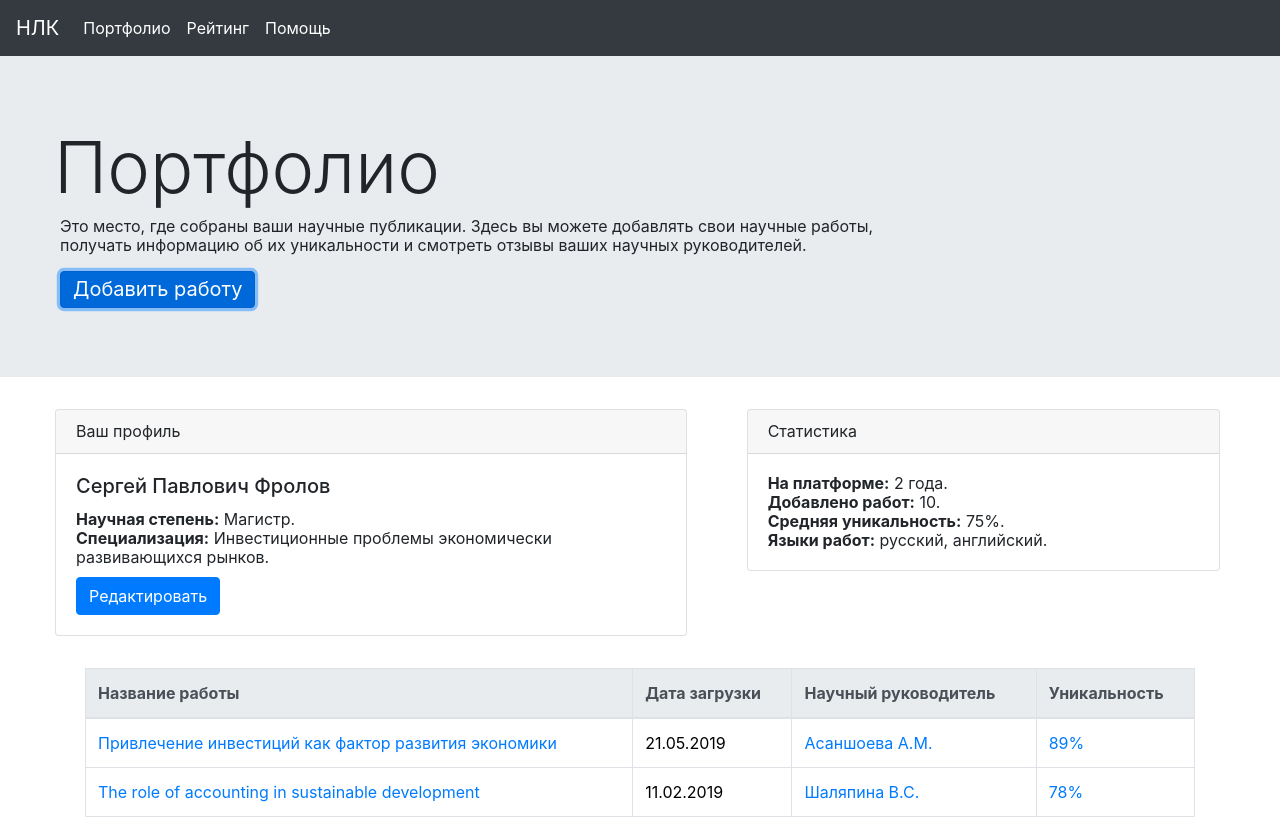
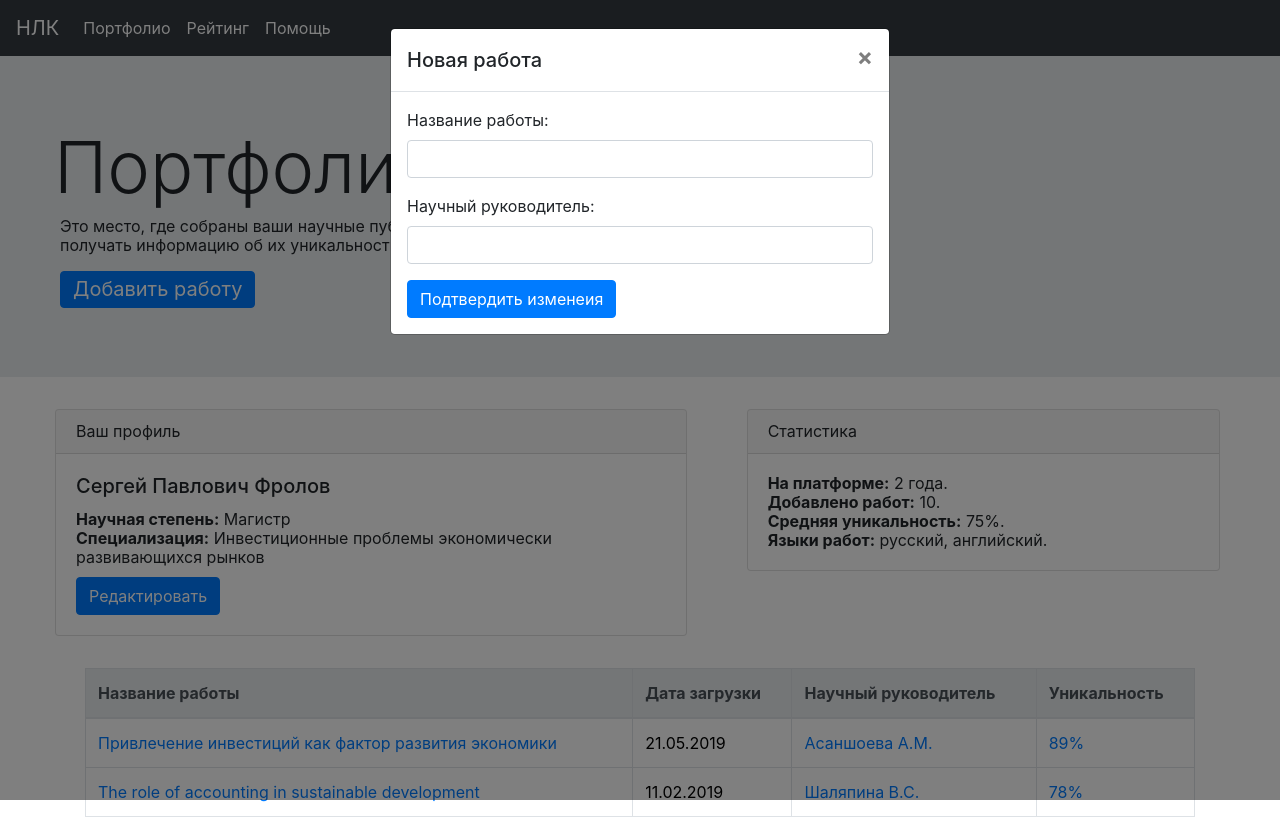
Before and after one commit to NikishaninRO/personal-account-layout, a React (Create React App) app: page / in a window 1280 px wide. Both pictures are taken after a click on the button "Добавить работу". Built offline with nearby package versions, Linux system fonts and the light colour scheme.

Commit message:
add profile state

```diff
--- a/src/App.js
+++ b/src/App.js
@@ -1,17 +1,35 @@
-import React from "react";
+import React, { useState } from "react";
 import Navbar from "./Navbar";
 import Jumbotrom from "./Jumbotrom";
 import CardProfile from "./CardProfile";
 import CardStats from "./CardStats";
 import Table from "./Table";
+import $ from "jquery";
+import { profileInfo } from "./accountDate";
 
 export default function App() {
+  const [profile, setProfile] = useState(profileInfo);
+
+  function handleSubmit(event) {
+    const e = event.target;
+    const fields = e.querySelectorAll("input");
+    setProfile({
+      name: fields[0].value,
+      scientificDegree: fields[1].value,
+      specialization: fields[2].value,
+    });
+
+    event.preventDefault();
+
+    $("#cardProfileModal").modal("hide");
+  }
+
   return (
     <>
       <Navbar />
       <Jumbotrom />
-      <div className="row" style ={{width: "100%"}}>
-        <CardProfile />
+      <div className="row" style={{ width: "100%" }}>
+        <CardProfile profileInfo={profile} handleSubmit={handleSubmit} />
         <CardStats />
       </div>
       <Table />
--- a/src/CardProfile.js
+++ b/src/CardProfile.js
@@ -1,18 +1,28 @@
+/* eslint-disable react/prop-types */
 import React from "react";
 import "./CardProfile.css";
+import CardProfileModal from "./CardProfileModal";
 
-export default function CardProfile() {
+export default function CardProfile(props) {
   return (
     <div className="col-lg-7 col-md-7 col-sm-12">
       <div className="card profile">
         <div className="card-header">Ваш профиль</div>
         <div className="card-body">
-          <h5 className="card-title">Сергей Павлович Фролов</h5>
+          <h5 className="card-title">{props.profileInfo.name}</h5>
           <div className="card-text">
-            <span className="title">Научная степень:</span> Магистр. <br />
-            <span className="title">Специализация:</span> Инвестиционные
-            проблемы экономически развивающихся рынков. <br />
-            <button className="btn btn-primary">Редактировать</button>
+            <span className="title">Научная степень:</span>{" "}
+            {props.profileInfo.scientificDegree} <br />
+            <span className="title">Специализация:</span>{" "}
+            {props.profileInfo.specialization} <br />
+            <button
+              className="btn btn-primary"
+              data-toggle="modal"
+              data-target="#cardProfileModal"
+            >
+              Редактировать
+            </button>
+            <CardProfileModal profileInfo={props.profileInfo} handleSubmit={props.handleSubmit}/>
           </div>
         </div>
       </div>
--- /dev/null
+++ b/src/CardProfileModal.js
@@ -0,0 +1,41 @@
+/* eslint-disable react/prop-types */
+import React from "react";
+import CardProfileModalForm from "./CardProfileModalForm";
+
+export default function CardProfileModal(props) {
+  return (
+    <div
+      className="modal fade"
+      id="cardProfileModal"
+      data-backdrop="static"
+      data-keyboard="false"
+      tabIndex="-1"
+      aria-labelledby="cardProfileModalLabel"
+      aria-hidden="true"
+    >
+      <div className="modal-dialog">
+        <div className="modal-content">
+          <div className="modal-header">
+            <h5 className="modal-title" id="cardProfileModalLabel">
+              Изменение профиля
+            </h5>
+            <button
+              type="button"
+              className="close"
+              data-dismiss="modal"
+              aria-label="Close"
+            >
+              <span aria-hidden="true">&times;</span>
+            </button>
+          </div>
+          <div className="modal-body">
+            <CardProfileModalForm
+              profileInfo={props.profileInfo}
+              onSubmit={props.handleSubmit}
+            />
+          </div>
+        </div>
+      </div>
+    </div>
+  );
+}
--- /dev/null
+++ b/src/CardProfileModalForm.js
@@ -0,0 +1,39 @@
+/* eslint-disable react/prop-types */
+import React from "react";
+
+export default function CardProfileModalForm(props) {
+  return (
+    <form onSubmit={props.onSubmit}>
+      <div className="form-group">
+        <label className="form-label">ФИО:</label>
+        <input
+          type="text"
+          className="form-control"
+          defaultValue={props.profileInfo.name}
+          required
+        ></input>
+      </div>
+      <div className="form-group">
+        <label className="form-label">Научная степень:</label>
+        <input
+          type="text"
+          className="form-control"
+          defaultValue={props.profileInfo.scientificDegree}
+          required
+        ></input>
+      </div>
+      <div className="form-group">
+        <label className="form-label">Специализация:</label>
+        <input
+          type="text"
+          className="form-control"
+          defaultValue={props.profileInfo.specialization}
+          required
+        ></input>
+      </div>
+      <button type="submit" className="btn btn-primary">
+        Подтвердить изменеия
+      </button>
+    </form>
+  );
+}
--- a/src/Jumbortom.css
+++ b/src/Jumbortom.css
@@ -19,7 +19,7 @@
   margin-bottom: 16px;
 }
 
-.container-fluid.jumbotrom .btn {
+.container-fluid.jumbotrom .btn.jumbotrom {
   font-size: 20px;
   line-height: 23px;
   margin-left: 55px;
--- a/src/Jumbotrom.js
+++ b/src/Jumbotrom.js
@@ -1,5 +1,6 @@
 import React from "react";
 import "./Jumbortom.css";
+import JumbortomModal from "./JumbotromModal";
 
 export default function Jumbotrom() {
   return (
@@ -10,7 +11,8 @@ export default function Jumbotrom() {
         добавлять свои научные работы, получать информацию об их уникальности и
         смотреть отзывы ваших научных руководителей.
       </p>
-      <button className="btn btn-primary">Добавить работу</button>
+      <button type="button" className="btn btn-primary jumbotrom" data-toggle="modal" data-target="#jumbotromModal">Добавить работу</button>
+      <JumbortomModal />
     </div>
   );
 }
--- /dev/null
+++ b/src/JumbotromModal.js
@@ -0,0 +1,37 @@
+import React from "react";
+import JumbotromModalForm from "./JumbotromModalForm";
+
+export default function JumbotromModal() {
+  return (
+    <div
+      className="modal fade"
+      id="jumbotromModal"
+      data-backdrop="static"
+      data-keyboard="false"
+      tabIndex="-1"
+      aria-labelledby="jumbotromModalLabel"
+      aria-hidden="true"
+    >
+      <div className="modal-dialog">
+        <div className="modal-content">
+          <div className="modal-header">
+            <h5 className="modal-title" id="jumbotromModalLabel">
+              Новая работа
+            </h5>
+            <button
+              type="button"
+              className="close"
+              data-dismiss="modal"
+              aria-label="Close"
+            >
+              <span aria-hidden="true">&times;</span>
+            </button>
+          </div>
+          <div className="modal-body">
+            <JumbotromModalForm />
+          </div>
+        </div>
+      </div>
+    </div>
+  );
+}
--- /dev/null
+++ b/src/JumbotromModalForm.js
@@ -0,0 +1,29 @@
+import React from "react";
+
+export default function JumbotromModalForm() {
+  return (
+    <form>
+      <div className="form-group">
+        <label className="form-label">Название работы:</label>
+        <input
+          type="text"
+          className="form-control"
+          defaultValue={""}
+          required
+        ></input>
+      </div>
+      <div className="form-group">
+        <label className="form-label">Научный руководитель:</label>
+        <input
+          type="text"
+          className="form-control"
+          defaultValue={""}
+          required
+        ></input>
+      </div>
+      <button type="submit" className="btn btn-primary">
+        Подтвердить изменеия
+      </button>
+    </form>
+  );
+}
--- /dev/null
+++ b/src/accountDate.js
@@ -0,0 +1,5 @@
+export const profileInfo = {
+    name: "Сергей Павлович Фролов",
+    scientificDegree: "Магистр",
+    specialization: "Инвестиционные проблемы экономически развивающихся рынков"
+}
```
Also changed, not shown: 1 other file (tests, documents, lock files or other folders).
